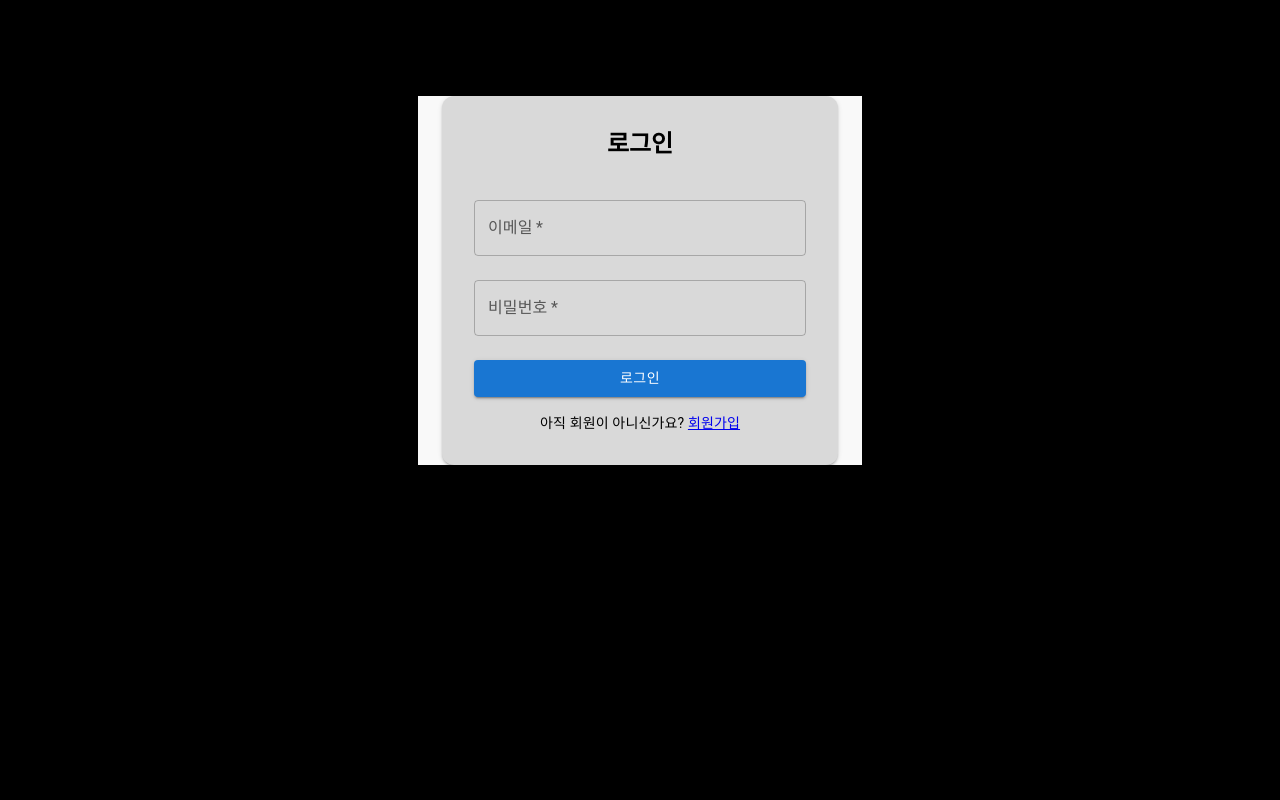
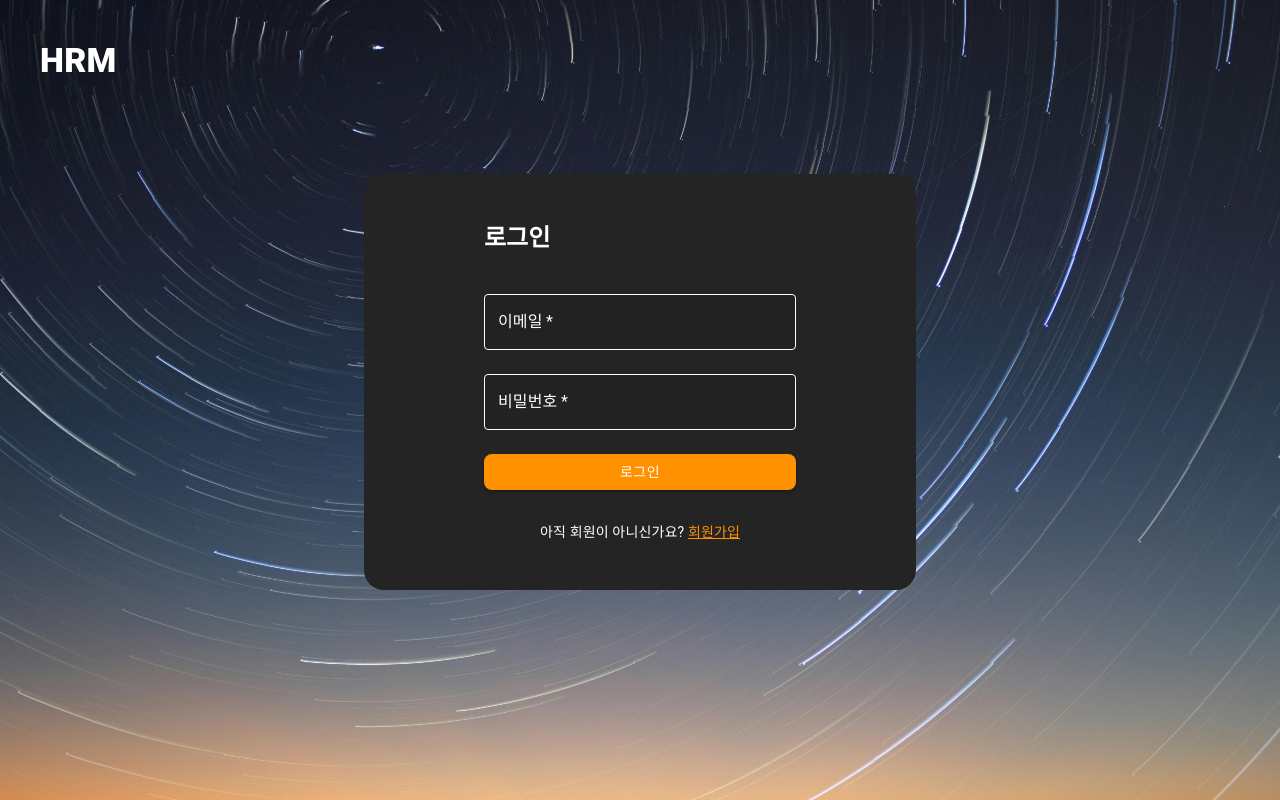
Before and after one commit to Juhwan24/LLL, a React (Create React App) app in the folder frontend/: page /login in a window 1280 px wide. Built offline with nearby package versions, Linux system fonts and the light colour scheme.

Commit message:
Login Page

```diff
--- a/frontend/src/pages/Login.tsx
+++ b/frontend/src/pages/Login.tsx
@@ -4,26 +4,92 @@ import Button from '@mui/material/Button';
 import TextField from '@mui/material/TextField';
 import Typography from '@mui/material/Typography';
 import Container from '@mui/material/Container';
-import { Link } from 'react-router-dom';
+import { Link, useNavigate } from 'react-router-dom';
 
-const Login: React.FC = () => (
-  <Container maxWidth="xs" sx={{ backgroundColor: '#f9f9f9' }}>
-    <Box sx={{ mt: 12, p: 4, borderRadius: 3, background: '#D9D9D9', boxShadow: 2 }}>
-      <Typography variant="h5" sx={{ fontWeight: 700, mb: 3, textAlign: 'center' }}>
+const Login: React.FC = () => {
+  const navigate = useNavigate();
+
+  // TextField 공통 스타일 (Register와 동일)
+  const textFieldProps = {
+    InputProps: {
+      style: {
+        backgroundColor: '#222',
+        color: '#fff',
+      },
+    },
+    InputLabelProps: {
+      style: {
+        color: '#fff',
+      },
+    },
+    sx: {
+      input: { color: '#fff' },
+      label: { color: '#fff' },
+      '& .MuiOutlinedInput-root': {
+        '& fieldset': { borderColor: '#fff' },
+        '&:hover fieldset': { borderColor: '#FF9100' },
+        '&.Mui-focused fieldset': { borderColor: '#FF9100' },
+      },
+      '& .MuiInputLabel-root': { color: '#fff' },
+      '& .MuiFormHelperText-root': { color: '#fff' },
+      mb: 1,
+    },
+  };
+
+  return (
+    <div
+      style={{
+        minHeight: '100vh',
+        width: '100vw',
+        backgroundColor: '#242424',
+        backgroundImage: 'url(/bg1.jpg)',
+        backgroundSize: 'cover',
+        backgroundPosition: 'center',
+        backgroundRepeat: 'no-repeat',
+        position: 'fixed',
+        top: 0,
+        left: 0,
+        zIndex: -1,
+      }}
+    >
+      {/* 왼쪽 위 HRM */}
+      <Box sx={{ width: '100%', display: 'flex', flexDirection: 'row', alignItems: 'flex-start', p: 5 }}>
+        <Typography
+          variant="h4"
+          sx={{ flexGrow: 1, color: '#FFFFFF', fontWeight: 800, cursor: 'pointer' }}
+          onClick={() => navigate('/')}
+        >
+          HRM
+        </Typography>
+      </Box>
+      <Container
+        maxWidth="sm"
+        sx={{
+          height: '100vh',
+          display: 'flex',
+          alignItems: 'center',
+          justifyContent: 'center',
+          background: 'transparent',
+        }}
+      >
+        <Box sx={{ px: 15, py: 6, mt: -35, borderRadius: 5, background: '#242424', boxShadow: 'none', width: '80%' }}>
+          <Typography variant="h5" sx={{ textAlign: 'left', fontWeight: 600, mb: 3, color: '#fff' }}>
             로그인
           </Typography>
           <form>
-        <TextField label="이메일" variant="outlined" fullWidth margin="normal" required />
-        <TextField label="비밀번호" type="password" variant="outlined" fullWidth margin="normal" required />
-        <Button type="submit" variant="contained" color="primary" fullWidth sx={{ mt: 2 }}>
+            <TextField label="이메일" variant="outlined" fullWidth margin="normal" required {...textFieldProps} />
+            <TextField label="비밀번호" type="password" variant="outlined" fullWidth margin="normal" required {...textFieldProps} />
+            <Button type="submit" variant="contained" color="primary" fullWidth sx={{ borderRadius: 2, mb:2, mt: 2, backgroundColor: '#FF9100', '&:hover': { backgroundColor: '#FF9100' }, '&:active': { backgroundColor: '#FF9100' } }}>
               로그인
             </Button>
-        <Typography variant="body2" sx={{ textAlign: 'center', mt: 2 }}>
-          아직 회원이 아니신가요? <Link to="/register">회원가입</Link>
+            <Typography variant="body2" sx={{ textAlign: 'center', mt: 2, color: '#fff' }}>
+              아직 회원이 아니신가요? <Link to="/register" style={{ color: '#FF9100', textDecoration: 'underline' }}>회원가입</Link>
             </Typography>
           </form>
         </Box>
       </Container>
+    </div>
   );
+};
 
 export default Login;
--- a/frontend/src/pages/Register.tsx
+++ b/frontend/src/pages/Register.tsx
@@ -4,6 +4,7 @@ import Button from '@mui/material/Button';
 import TextField from '@mui/material/TextField';
 import Typography from '@mui/material/Typography';
 import Container from '@mui/material/Container';
+import { useNavigate } from 'react-router-dom';
 
 const Register: React.FC = () => {
   const [selected, setSelected] = useState<'company' | 'personal' | null>(null);
@@ -65,6 +66,8 @@ const Register: React.FC = () => {
     },
   };
 
+  const navigate = useNavigate();
+
   return (
     <div
       style={{
@@ -83,7 +86,11 @@ const Register: React.FC = () => {
     >
       {/* 왼쪽 위에 h4 Typography */}
       <Box sx={{ width: '100%', display: 'flex', flexDirection: 'row', alignItems: 'flex-start', p: 5 }}>
-        <Typography variant="h4" sx={{ flexGrow: 1, color: '#FFFFFF', fontWeight: 800 }}>
+        <Typography
+          variant="h4"
+          sx={{ flexGrow: 1, color: '#FFFFFF', fontWeight: 800, cursor: 'pointer' }}
+          onClick={() => navigate('/')}
+        >
           HRM
         </Typography>
       </Box>
@@ -275,7 +282,7 @@ const Register: React.FC = () => {
                   onClick={() => setAddCompany(true)}
                 >
                   내 기업 추가하기
-                </Typography>
+      </Typography>
               </Box>
             </>
           )}
@@ -332,7 +339,7 @@ const Register: React.FC = () => {
                   }}
                 >
                   확인
-                </Button>
+        </Button>
               </Box>
             </>
           )}
@@ -355,10 +362,10 @@ const Register: React.FC = () => {
               <Button variant="contained" color="primary" fullWidth sx={{ borderRadius: 2, mt: 2, backgroundColor: '#FF9100', '&:hover': { backgroundColor: '#FF9100' }, '&:active': { backgroundColor: '#FF9100' } }}>회원가입</Button>
             </>
           )}
-        </Box>
-      </Container>
+    </Box>
+  </Container>
     </div>
-  );
+);
 };
 
 export default Register;
```
Also changed, not shown: frontend/public/d.png (deleted). Lines whose indentation alone changed are shown as unchanged.
